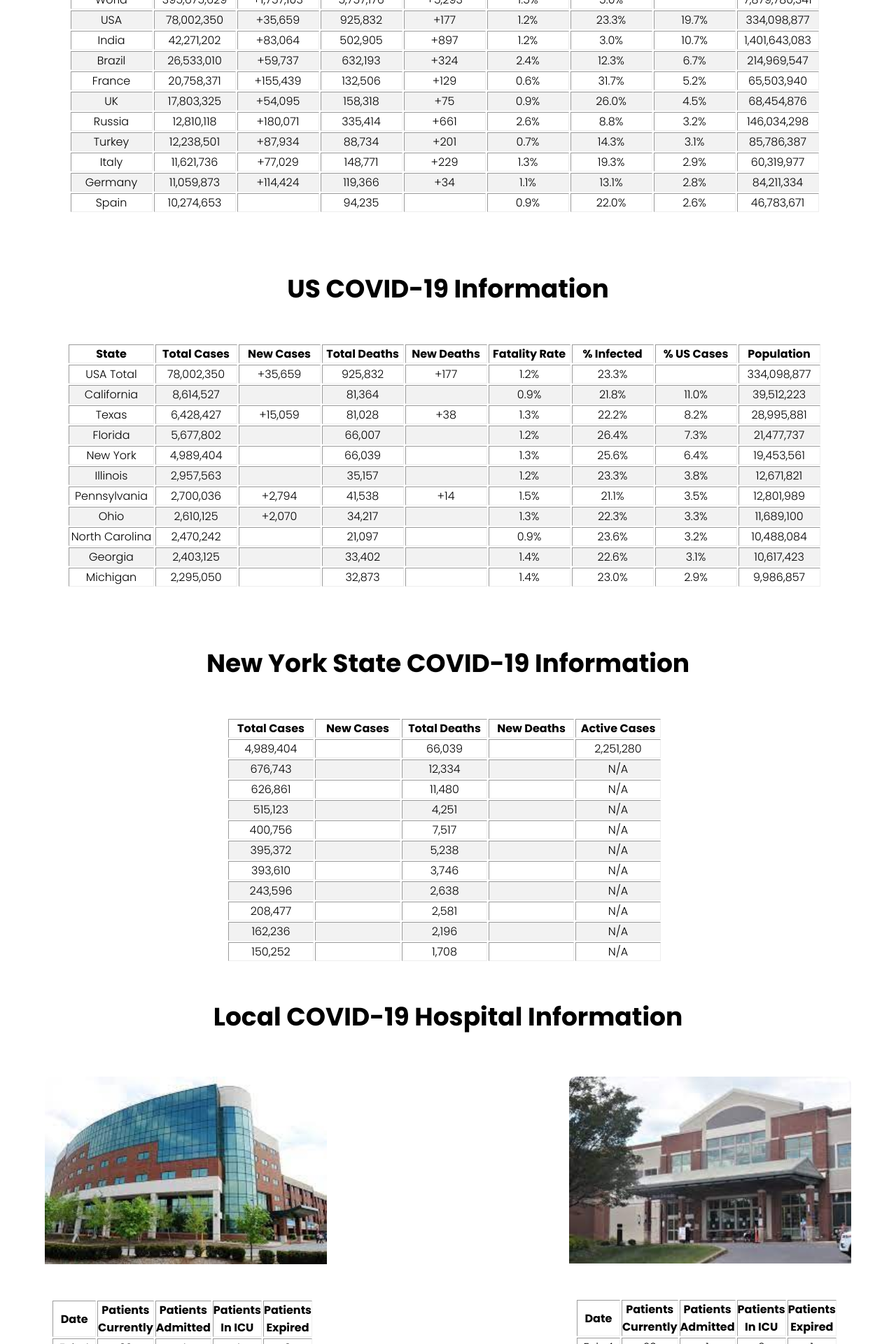
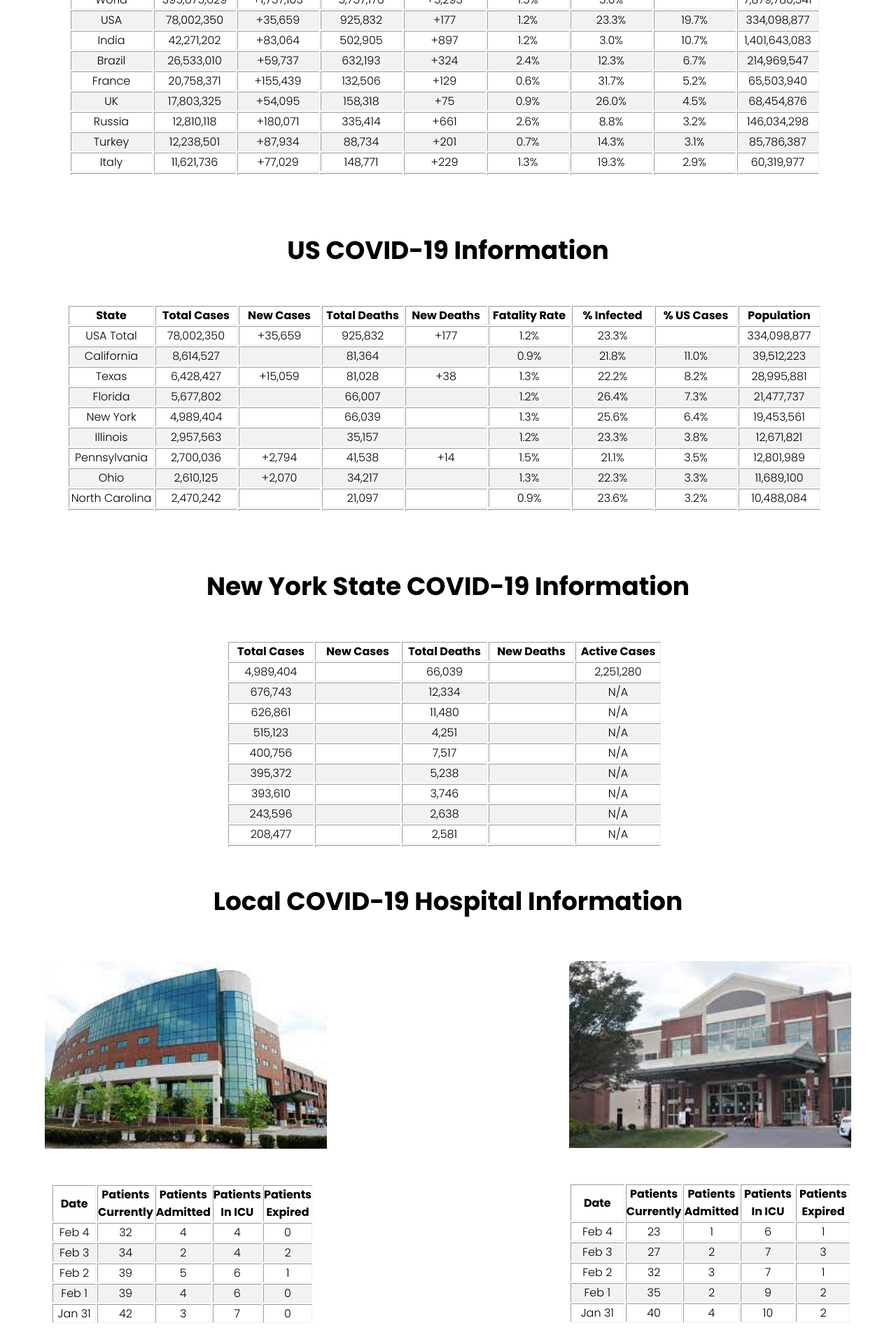
Before and after one commit to Pasin3ru/Tracking-COVID-19, a Jekyll site: the page built from index.html, in a window 1280 px wide. Shown: the part 1482-3402 px from the top of the page at 70% size. Built offline with Jekyll 4.4.1, drawn with Linux system fonts in a browser that asks for light colours.

Commit message:
Added table tags

```diff
--- a/_includes/hospital-tables/s_hospital.html
+++ b/_includes/hospital-tables/s_hospital.html
@@ -1,11 +1,11 @@
 <table border="1" class="dataframe">
   <thead>
     <tr style="text-align: center;">
-      <th style="min-width: 60px;">Date</th>
-      <th style="min-width: 60px;">Patients Currently</th>
-      <th style="min-width: 60px;">Patients Admitted</th>
-      <th style="min-width: 60px;">Patients In ICU</th>
-      <th style="min-width: 60px;">Patients Expired</th>
+      <th style="min-width: 75px;">Date</th>
+      <th style="min-width: 75px;">Patients Currently</th>
+      <th style="min-width: 75px;">Patients Admitted</th>
+      <th style="min-width: 75px;">Patients In ICU</th>
+      <th style="min-width: 75px;">Patients Expired</th>
     </tr>
   </thead>
   <tbody>
--- a/_layouts/default.html
+++ b/_layouts/default.html
@@ -17,7 +17,7 @@
         <a href="index2.html"><img src=""></a>
           <i class="fa fa-times" onclick="hideMenu()"></i>
           <ul>
-            <li><a href="index1.html" class="btn">HOME</a></li>
+            <li><a href="#index1.html" class="btn">HOME</a></li>
             <li><a href="#global_dataframe" class="btn">GLOBAL</a></li>
             <li><a href="#us_dataframe" class="btn">US</a></li>
             <li><a href="#ny_state_dataframe" class="btn">NY STATE</a></li>
@@ -43,8 +43,6 @@
         <i class="fa fa-github-square"></i>
         <i class="fa fa-youtube-square"></i>
         <i class="fa fa-bar-chart"></i>
-        <a <img src="images/logo.png"></a>
-
       </div>
     </section>
   </body>
--- a/index.html
+++ b/index.html
@@ -31,35 +31,39 @@
 </section>
 
 <!--- Global Data -->
-<ul class="global_data_title">
+<ul class="global_data_title"></ul>
+<section class="global_data">
+<table>
     <h1 id="global_dataframe">Global COVID-19 Information</h1>
-
-</ul>
-<section class="global_data">
     <!-- This Adds The DataFrame -->
     {% include hospital-tables/global_data.html %}
     <!-- DataFrame Ends Here -->
+</table>
 </section>
 
 <!--- US Data -->
-<ul class="us_data_title">
+<ul class="us_data_title"></ul>
+<section class="us_data">
+<table>
     <h1 id="us_dataframe">US COVID-19 Information</h1>
-</ul>
-<section class="us_data">
+
     <!-- This Adds The DataFrame -->
     {% include hospital-tables/us_data.html %}
     <!-- DataFrame Ends Here -->
+</table>
 </section>
 
 <!--- NY State Data -->
 
-<ul class="ny_state_data_title">
+<ul class="ny_state_data_title"></ul>
+<section class="ny_state_data">
+<table>
     <h1 id="ny_state_dataframe">New York State COVID-19 Information</h1>
-</ul>
-<section class="ny_state_data">
+
     <!-- This Adds The DataFrame -->
     {% include hospital-tables/ny_state_data.html %}
     <!-- DataFrame Ends Here -->
+</table>
 </section>
 
 <!--- Hospital -->
--- a/style.css
+++ b/style.css
@@ -250,7 +250,7 @@
 /*----- Global Table Scrol Bar  ------*/
 
 .global_data {
-    overflow: scroll;
+    overflow-y: scroll;
     height: 350px;
     width: 100%;
     scroll-behavior: smooth;
@@ -287,10 +287,11 @@
 /*----- US Table Scrol Bar  ------*/
 
 .us_data {
-    Overflow: scroll;
+    Overflow-y: scroll;
     padding: auto;
     height: 350px;
     width: 100%;
+    scroll-behavior: smooth;
 }
 
 
@@ -314,9 +315,10 @@
 /*----- NY State Table Scrol Bar  ------*/
 
 .ny_state_data {
-    overflow: scroll;
+    overflow-y: scroll;
     height: 350px;
     width: 100%;
+    scroll-behavior: smooth;
 }
 
 
@@ -418,5 +420,5 @@
 }
 
 table {
-    width: 300px;
+    width: 310px;
 }
```
